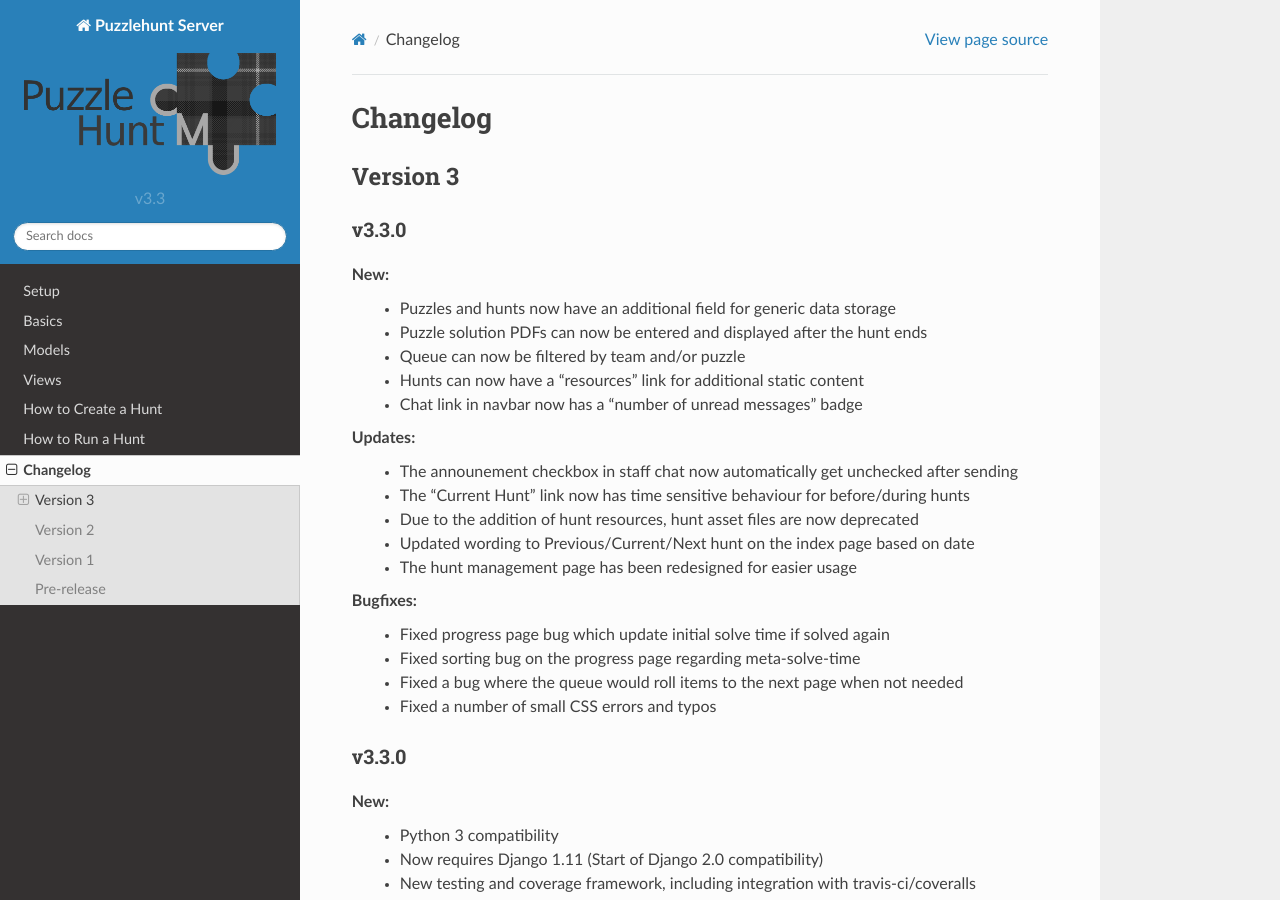
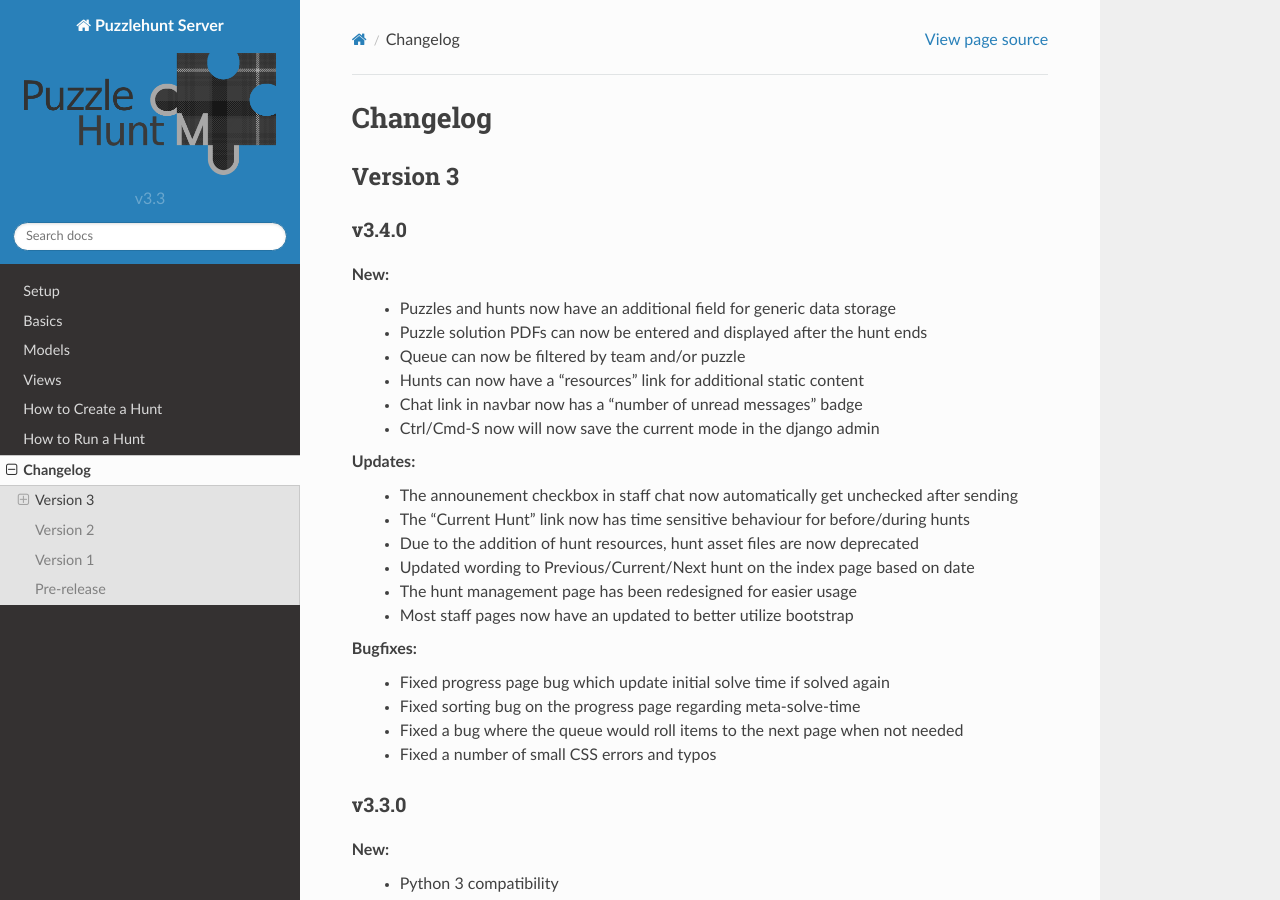
Before and after one commit to dlareau/puzzlehunt_server, a Sphinx documentation site: the page built from docs/changelog.rst, in a window 1280 px wide and 900 px high. Built offline with Sphinx 7.4.7 and the Read the Docs theme 2.0.0, drawn with Linux system fonts in a browser that asks for light colours.

Commit message:
start of docs update for v3.4

```diff
--- a/docs/changelog.rst
+++ b/docs/changelog.rst
@@ -5,7 +5,7 @@ Changelog
 Version 3
 *********
 
-v3.3.0
+v3.4.0
 ======
 
 New:
@@ -14,6 +14,7 @@ New:
    - Queue can now be filtered by team and/or puzzle
    - Hunts can now have a "resources" link for additional static content
    - Chat link in navbar now has a "number of unread messages" badge
+   - Ctrl/Cmd-S now will now save the current mode in the django admin
 
 Updates:
    - The announement checkbox in staff chat now automatically get unchecked after sending
@@ -21,6 +22,7 @@ Updates:
    - Due to the addition of hunt resources, hunt asset files are now deprecated
    - Updated wording to Previous/Current/Next hunt on the index page based on date
    - The hunt management page has been redesigned for easier usage
+   - Most staff pages now have an updated to better utilize bootstrap
 
 Bugfixes:
    - Fixed progress page bug which update initial solve time if solved again
--- a/docs/setup.rst
+++ b/docs/setup.rst
@@ -35,6 +35,7 @@ Install the following packages:
 - python-dev
 - imagemagick
 - libmysqlclient-dev
+- unzip
 
 Install the required python packages using:
 ``pip install -r requirements.txt``
```
